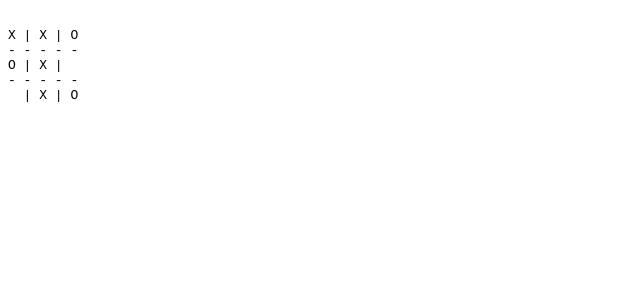
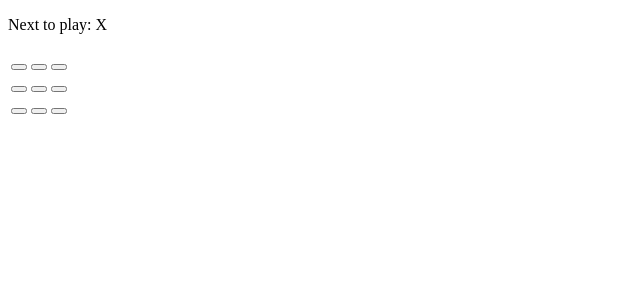
Before and after one commit to beporter/ts-react-tictactoe, a React (Create React App) app: page / in a window 1280 px wide. Shown: the top 300 px of the page, without its empty margins (0-640 px from the left). Built offline with nearby package versions, Linux system fonts and the light colour scheme.

Commit message:
Engage the <Game /> from the App.

```diff
--- a/src/App.tsx
+++ b/src/App.tsx
@@ -1,18 +1,11 @@
 import React from 'react';
+import { Game } from './Game';
 // import "./App.css";
 
 export const App: React.FC = () => {
   return (
     <div className="App">
-      <header className="App-header">
-        <pre>{`
-X | X | O
-- - - - -
-O | X |
-- - - - -
-  | X | O
-        `}</pre>
-      </header>
+      <Game />
     </div>
   );
 };
```
Also changed, not shown: 1 other file (tests, documents, lock files or other folders).
